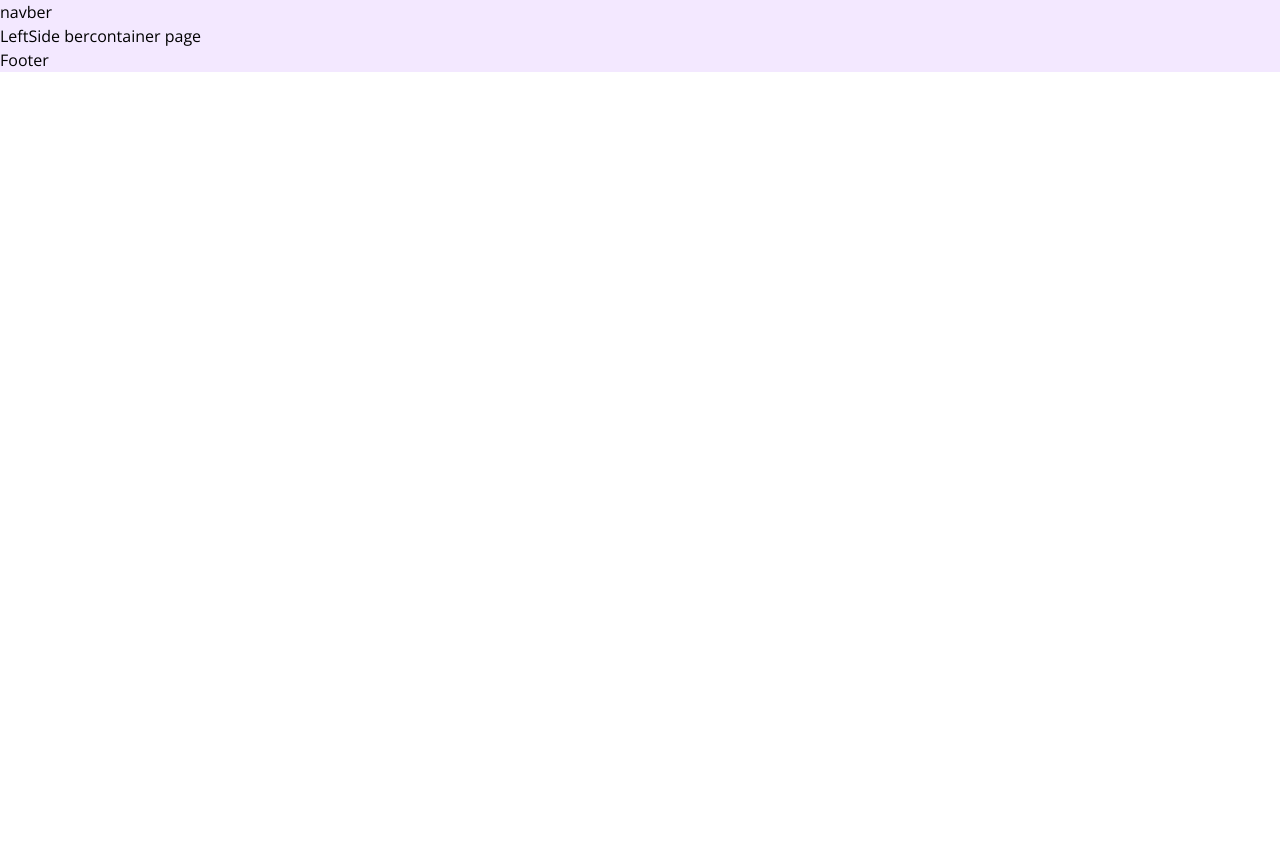
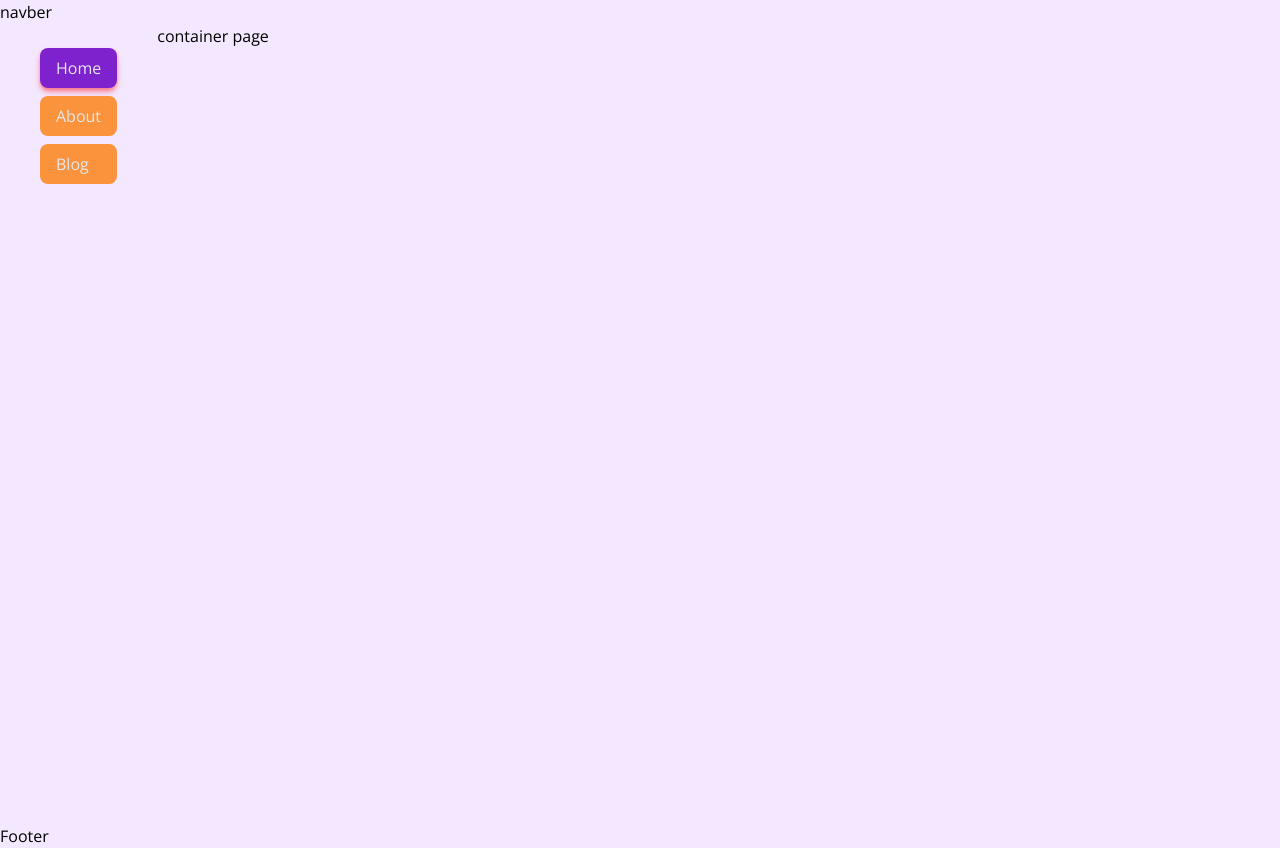
Before and after one commit to enayetsyl/meet-ready, a Next.js app: page / in a window 1280 px wide. Before the commit the page ends 800 px from the top, so only its background shows below. Built offline with nearby package versions, Linux system fonts and the light colour scheme.

Commit message:
links update

```diff
--- a/src/components/LeftSideBer/LeftSideBer.jsx
+++ b/src/components/LeftSideBer/LeftSideBer.jsx
@@ -1,9 +1,11 @@
+"use client"
 import React from 'react'
+import Menu from '../Shared/Menu'
 
 const LeftSideBer = () => {
   return (
-    <div>
-      <h1>LeftSide ber</h1>
+    <div className='h-screen left-0 top-0 sticky overflow-auto px-10 py-6 flex flex-col gap-3 max-md:hidden custom-scrolbar'>
+      <Menu/>
     </div>
   )
 }
--- a/src/components/Navber/Navber.jsx
+++ b/src/components/Navber/Navber.jsx
@@ -8,4 +8,4 @@ const Navber = () => {
   )
 }
 
-export default Navber
+export default Navber;
--- /dev/null
+++ b/src/components/Shared/Menu.jsx
@@ -0,0 +1,22 @@
+
+import { sideLinks } from "@/constants";
+import Link from "next/link";
+import { usePathname } from "next/navigation"
+
+const Menu = () => {
+    const pathname = usePathname();
+  return (
+    <div className="flex flex-col gap-2">
+        {sideLinks?.map((link)=>{
+            const isActive = pathname === link.route
+            return(
+                <Link key={link.label} href={link.route} className={`flex gap-4 justify-start bg-orange-400 rounded-lg py-2 px-4 ${isActive && 'bg-purple-700 shadow-md shadow-rose-400'}`}>{link.icon} <p className="text-gray-200">{link.label}</p></Link>
+
+            )
+        })}
+
+    </div>
+  )
+}
+
+export default Menu
--- a/src/constants/index.js
+++ b/src/constants/index.js
@@ -1,7 +1,20 @@
+import { FontAwesomeIcon } from "@fortawesome/react-fontawesome";
 
 
 export const sideLinks =[
     {
-
-    }
+        icon: <FontAwesomeIcon icon="fa-solid fa-house" />,
+        route: "/",
+        label: "Home",
+      },
+      {
+        icon: <FontAwesomeIcon icon="fa-solid fa-house" />,
+        route: "/about",
+        label: "About",
+      },
+      {
+        icon: <FontAwesomeIcon icon="fa-solid fa-house" />,
+        route: "/blog",
+        label: "Blog",
+      },
 ]
```
Also changed, not shown: package.json (+6 -4 lines), 1 other file (tests, documents, lock files or other folders).
